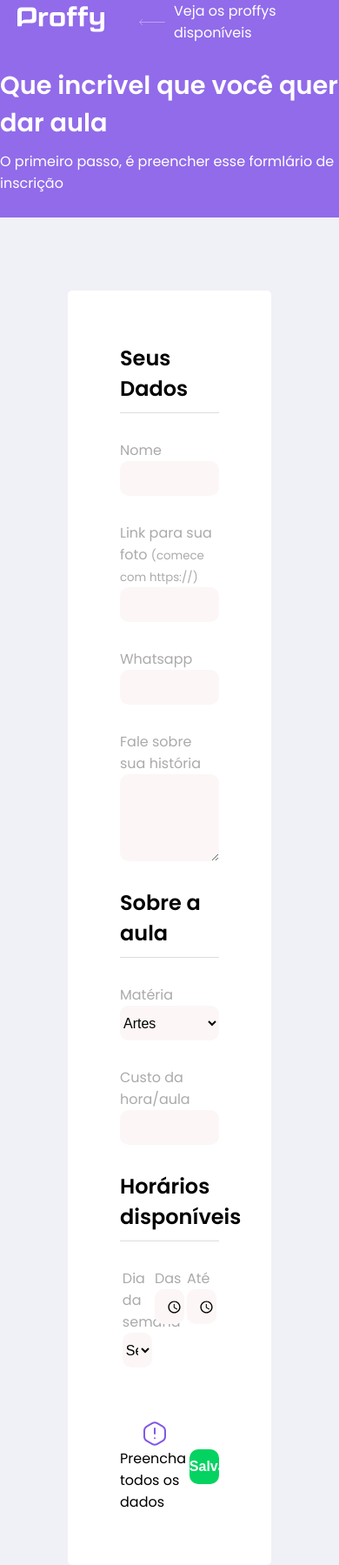
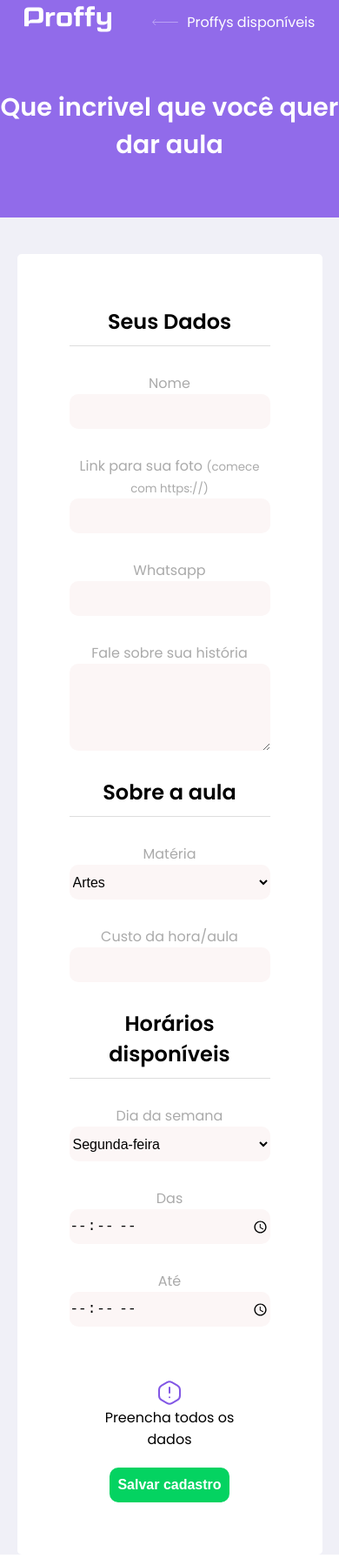
Before and after one commit to Vinicius-Muller/proffy-vue, a Vue app: page /TeacherForm in a window 390 px wide. Shown: the whole page at 87% size. Built offline with nearby package versions, Linux system fonts and the light colour scheme.

Commit message:
mobile layout added

```diff
--- a/src/components/TeacherBox.vue
+++ b/src/components/TeacherBox.vue
@@ -97,4 +97,43 @@ footer a span {
   font-weight: bold;
 }
 
+@media screen and (max-width:995px) {
+  footer a {
+    background-color:transparent;
+  }
+
+  footer a:hover {
+    background-color: transparent;
+  }
+
+  footer a span {
+    display:none;
+  }
+
+  footer a img {
+    width: 30px;
+    height: 30px;
+  }
+}
+
+@media screen and (max-width:550px){
+
+  article {
+    width: 90vw;
+    text-align: center;
+  }
+
+  article header {
+    justify-content: center;
+  }
+
+  article header h2 {
+    padding: 0;
+  }
+
+  header .img {
+    display:none;
+  }
+}
+
 </style>
--- a/src/components/TitleList.vue
+++ b/src/components/TitleList.vue
@@ -103,4 +103,10 @@ export default {
   .wrapper .input-wrapper .submit:hover {
     background-color: #04BF58;
   }
+
+  @media screen and (max-width:550px){
+  .wrapper .input-wrapper .submit{
+    width:30%;
+  }
+}
 </style>
--- a/src/views/TeacherForm.vue
+++ b/src/views/TeacherForm.vue
@@ -1,7 +1,7 @@
 <template>
   <section class="wrapper-view">
     <Header>
-      <router-link to="/TeacherList"><img class="go-to" src="@/assets/icons/back.svg" alt="Veja os proffys disponíveis">Veja os proffys disponíveis</router-link>
+      <router-link to="/TeacherList"><img class="go-to" src="@/assets/icons/back.svg" alt="Veja os proffys disponíveis">Proffys disponíveis</router-link>
     </Header>
     <div class="title-box">
       <h1>Que incrivel que você quer dar aula</h1>
@@ -196,4 +196,49 @@ form .form-end .warning-box {
   flex-direction: column;
   align-items: center;
 }
+
+@media screen and (max-width:750px) {
+  form .schedules-box {
+    flex-direction: column;
+    align-items: center;
+  }
+
+  form .input-box {
+    width: 100%;
+  }
+
+  form .form-end .warning-box {
+    text-align: center;
+    width: 150px;
+  }
+
+  form .form-end .submit {
+    width: 50%;
+  }
+}
+
+@media screen and (max-width:550px) {
+
+  .title-box h1 {
+    text-align: center;
+  }
+
+  .title-box p {
+    display: none;
+  }
+
+  form {
+    text-align: center;
+    width: 90%;
+    margin-top: 5vh;
+  }
+  form .form-end {
+    flex-direction: column;
+  }
+
+  form .form-end .submit {
+    width: 60%;
+    margin-top: 20px;
+  }
+}
 </style>
```
